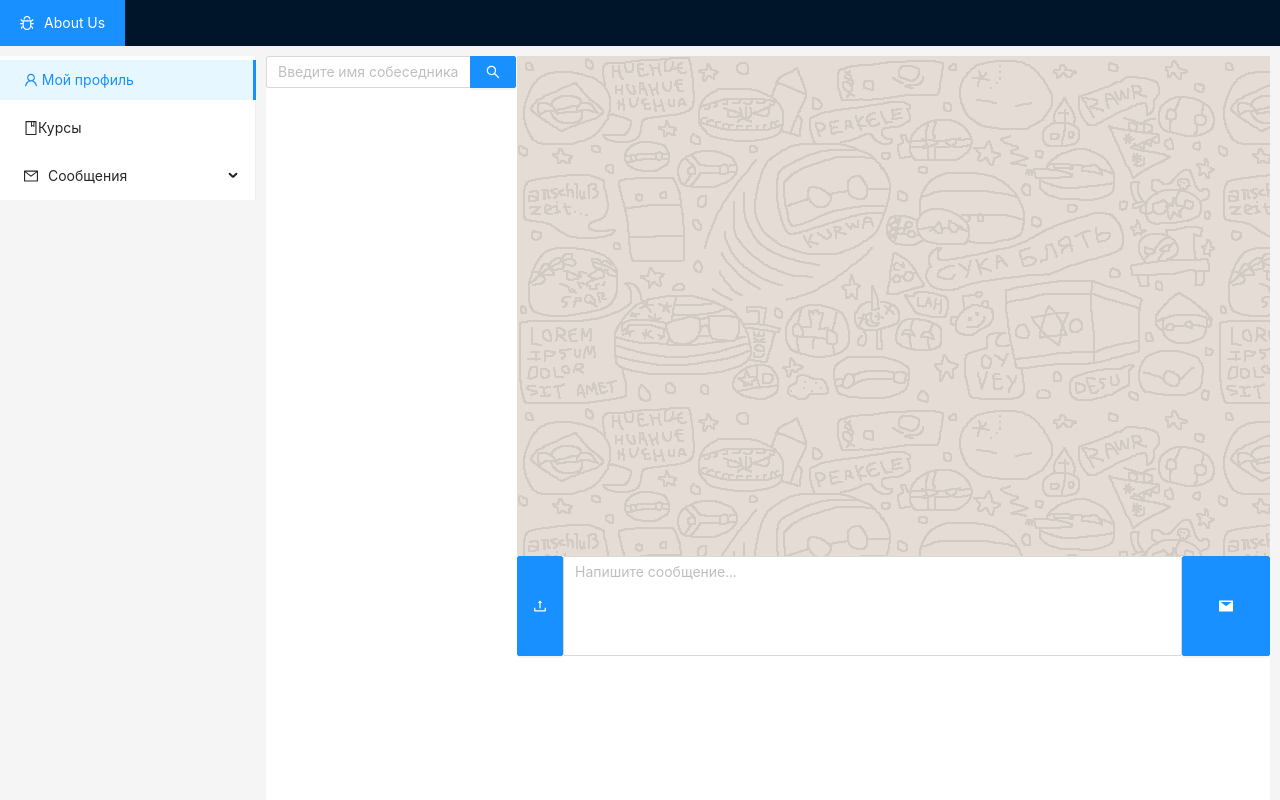
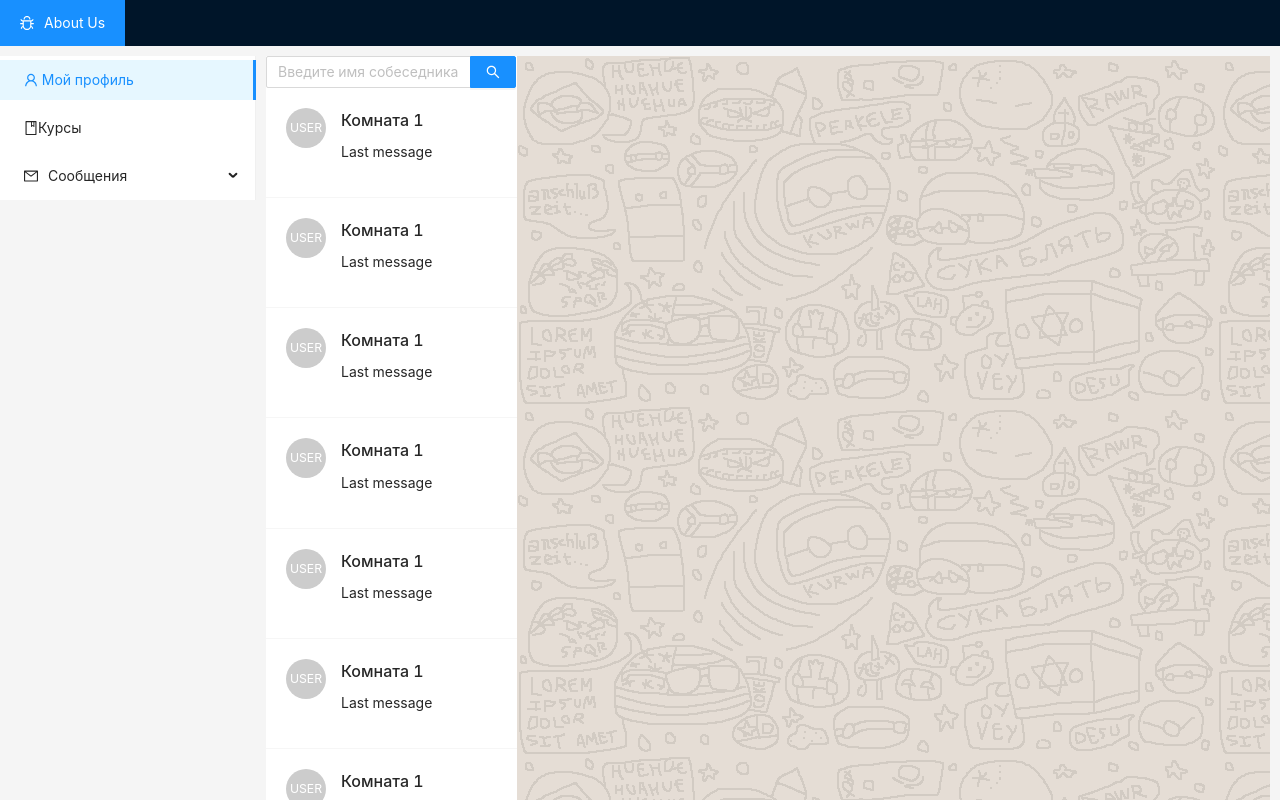
Before and after one commit to Ullanar/des_stankin, a React (Create React App) app: page /pm in a window 1280 px wide. Shown: the top 800 px of the page. Built offline with nearby package versions, Linux system fonts and the light colour scheme.

Commit message:
add titles in messages sidebar

```diff
--- a/src/Components/Messages/PersonalMessages/MessagesContent/messagesContent.module.css
+++ b/src/Components/Messages/PersonalMessages/MessagesContent/messagesContent.module.css
@@ -4,7 +4,7 @@
             "messages"
             "controls";
     grid-template-columns: 1fr;
-    grid-template-rows: 5fr 1fr;
+    grid-template-rows: 8fr 1fr;
 }
 
 .content{
@@ -12,11 +12,12 @@
     background-image: url("backgroundChat.png");
     padding: 10px;
     overflow: auto;
-    max-height: 750px;
+    max-height: 100%;
 }
 
 .controls{
     grid-area: controls;
+
 }
 .textarea{
     display: flex;
--- a/src/Components/Messages/PersonalMessages/MessagesSidebar/messagesSidebar.js
+++ b/src/Components/Messages/PersonalMessages/MessagesSidebar/messagesSidebar.js
@@ -1,15 +1,102 @@
 import React from "react";
 import css from './messagesSidebar.module.css'
 import {Input} from 'antd';
+import {Avatar} from 'antd';
+
 const {Search} = Input;
 
 
 function MessagesSidebar(props) {
     return (
-        <div>            <Search placeholder="Введите имя собеседника" onSearch={value => console.log(value)} enterButton/>
+        <div>
+            <Search placeholder="Введите имя собеседника" onSearch={value => console.log(value)} enterButton/>
 
             <div className={css.scrollbox}>
-                {/*{props.rooms}*/}
+
+                <div className={css.Titles}>
+
+                        <Avatar size={40}>USER</Avatar>
+                        <div className={css.Titles_info}>
+                            <h2>Комната 1</h2>
+                            <p>Last message</p>
+                        </div>
+
+                </div>
+
+                <div className={css.Titles}>
+
+                    <Avatar size={40}>USER</Avatar>
+                    <div className={css.Titles_info}>
+                        <h2>Комната 1</h2>
+                        <p>Last message</p>
+                    </div>
+
+                </div>
+                <div className={css.Titles}>
+
+                    <Avatar size={40}>USER</Avatar>
+                    <div className={css.Titles_info}>
+                        <h2>Комната 1</h2>
+                        <p>Last message</p>
+                    </div>
+
+                </div>
+                <div className={css.Titles}>
+
+                    <Avatar size={40}>USER</Avatar>
+                    <div className={css.Titles_info}>
+                        <h2>Комната 1</h2>
+                        <p>Last message</p>
+                    </div>
+
+                </div>
+                <div className={css.Titles}>
+
+                    <Avatar size={40}>USER</Avatar>
+                    <div className={css.Titles_info}>
+                        <h2>Комната 1</h2>
+                        <p>Last message</p>
+                    </div>
+
+                </div>
+
+                <div className={css.Titles}>
+
+                    <Avatar size={40}>USER</Avatar>
+                    <div className={css.Titles_info}>
+                        <h2>Комната 1</h2>
+                        <p>Last message</p>
+                    </div>
+
+                </div>
+                <div className={css.Titles}>
+
+                    <Avatar size={40}>USER</Avatar>
+                    <div className={css.Titles_info}>
+                        <h2>Комната 1</h2>
+                        <p>Last message</p>
+                    </div>
+
+                </div>
+                <div className={css.Titles}>
+
+                    <Avatar size={40}>USER</Avatar>
+                    <div className={css.Titles_info}>
+                        <h2>Комната 1</h2>
+                        <p>Last message</p>
+                    </div>
+
+                </div>
+                <div className={css.Titles}>
+
+                    <Avatar size={40}>USER</Avatar>
+                    <div className={css.Titles_info}>
+                        <h2>Комната 1</h2>
+                        <p>Last message</p>
+                    </div>
+
+                </div>
+
 
             </div>
         </div>
--- a/src/Components/Messages/PersonalMessages/MessagesSidebar/messagesSidebar.module.css
+++ b/src/Components/Messages/PersonalMessages/MessagesSidebar/messagesSidebar.module.css
@@ -3,3 +3,20 @@
     overflow: auto;
     max-height: 850px;
 }
+
+.Titles{
+    display: flex;
+    padding: 20px;
+    cursor: pointer;
+    border-bottom: 1px solid #f6f6f6;
+}
+.Titles:hover{
+    background-color: #ebebeb;
+}
+.Titles_info > h2{
+    font-size: 16px;
+    margin-bottom: 8px;
+}
+.Titles_info{
+    margin-left: 15px;
+}
```
Also changed, not shown: 1 other file (tests, documents, lock files or other folders).
